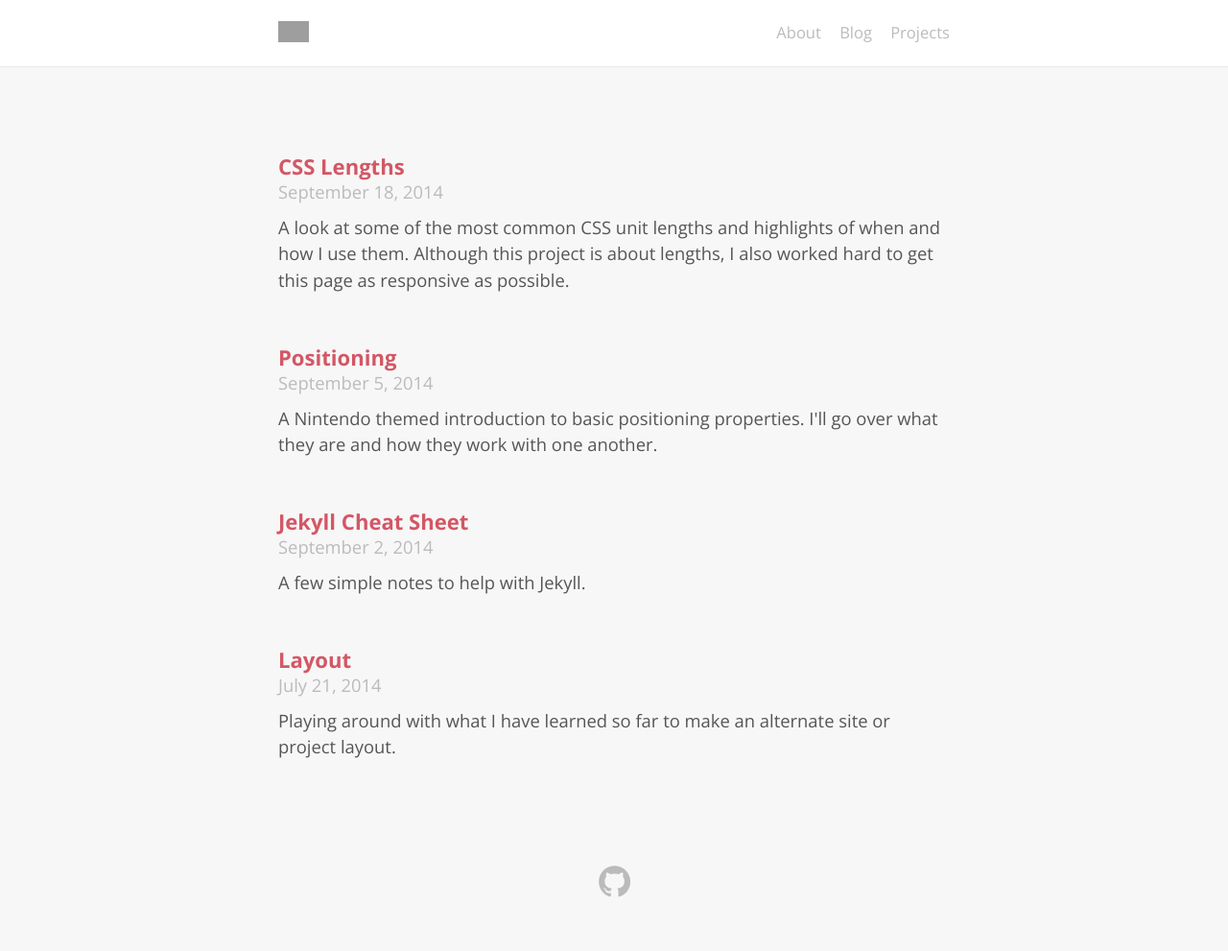
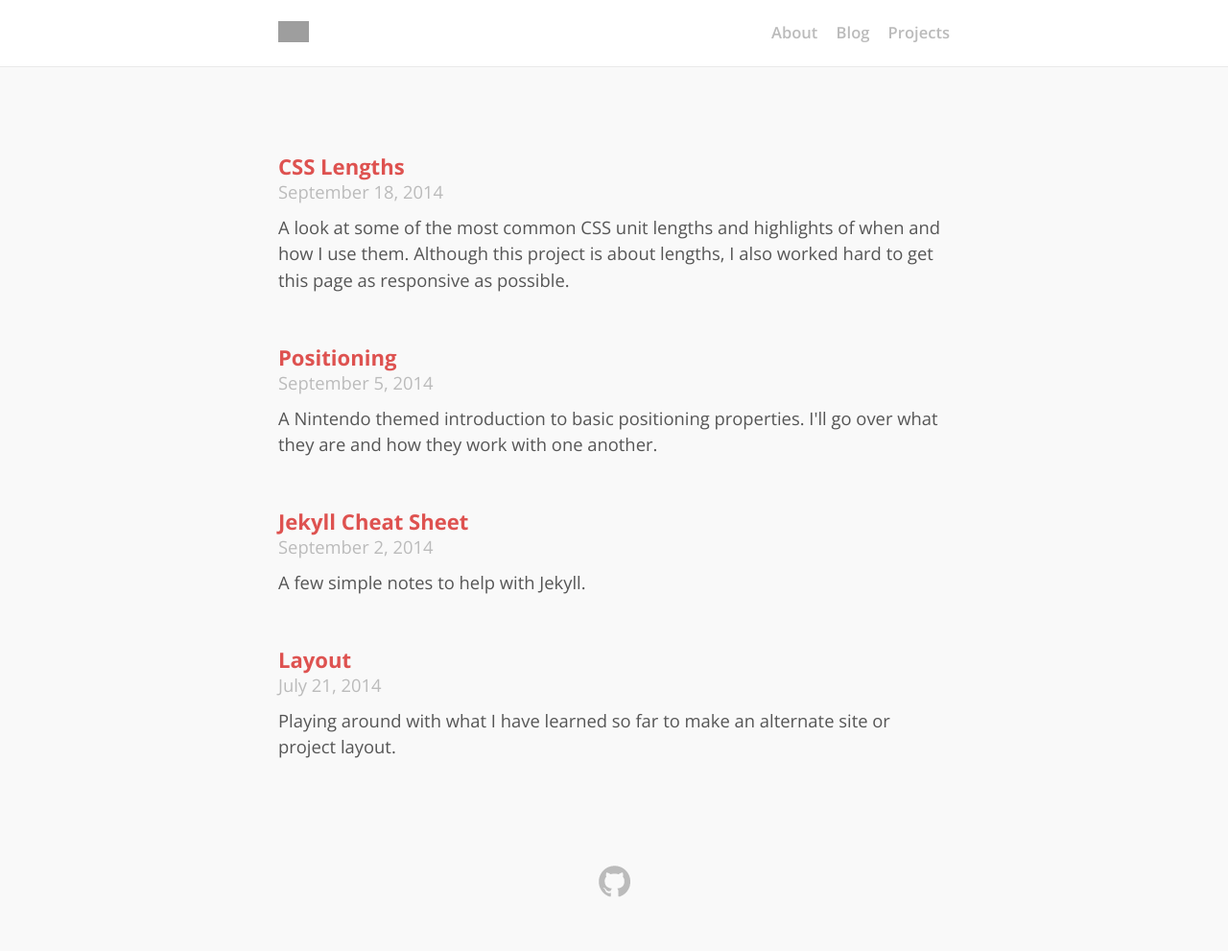
Before and after one commit to Treydor/treydor.github.io, a Jekyll site: the page built from projects/index.html, in a window 1280 px wide. Shown: the whole page at 96% size. Built offline with Jekyll 4.4.1, drawn with Linux system fonts in a browser that asks for light colours; grey boxes are pictures that could not be loaded.

Commit message:
small style changes

```diff
--- a/css/style.css
+++ b/css/style.css
@@ -4,7 +4,7 @@
 
 .color-primary { color: #555; }
 .color-accent { color: #d35765; }
-.color-background { color: #f7f7f7; }
+.color-background { color: #fcfcfc; }
 .color-background-shade { color: #e9e9e9; }
 
 /* =======================================================================
@@ -17,7 +17,7 @@
 }
 
 body {
-  background: #f7f7f7;
+  background: #f9f9f9;
   color: #555;
 }
 
@@ -134,7 +134,7 @@
    ======================================================================= */
 
 a {
-  color: #d35765;
+  color: #de5250;
   text-decoration: none;
   -webkit-transition: all 0.2s ease 0s;
   -moz-transition: all 0.2s ease 0s;
@@ -159,6 +159,7 @@
 nav {
   float: right;
   font-size: .9em;
+  font-weight: 600;
 }
 
 nav ul {
@@ -248,7 +249,7 @@
 .posts h3 a { font-size: 1.2rem; }
 
 .posts h3 a:hover {
-  color: #da727e;
+  color: #e67c7b;
   text-decoration: none;
 }
 
@@ -265,7 +266,7 @@
 
 .posts-nav a {
   color: #bbb;
-  font-weight: 400;
+  font-weight: 600;
 }
 
 .posts-nav a:hover {
@@ -307,8 +308,7 @@
 
 @media screen and (min-width: 615px) {
   .profile {
-    border: 1px solid #eee;
-    border-radius: 3px;
+    border: 1px solid #e9e9e9;
     height: 300px;
     margin: 3em auto;
     width: 500px;
```
Also changed, not shown: _includes/head.html (+0 -10 lines).
